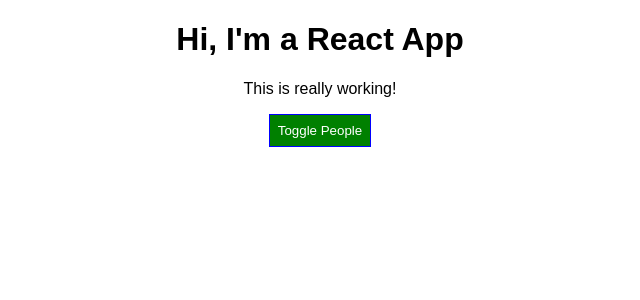
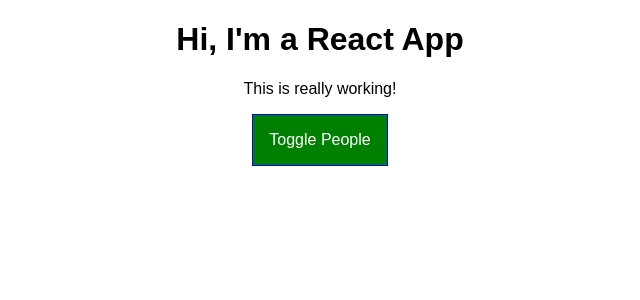
Before and after one commit to ND56/spring-2018-react-application, a React app: page / in a window 1280 px wide. Shown: the top 300 px of the page, without its empty margins (320-960 px from the left). Built offline with nearby package versions, Linux system fonts and the light colour scheme.

Commit message:
Added ErrorBoundary component to catch thrown errors from Person component

```diff
--- a/src/App.css
+++ b/src/App.css
@@ -9,3 +9,26 @@
 .bold {
   font-weight: bold;
 }
+
+.App button {
+  border: 1px solid blue;
+  padding: 16px;
+  background-color: green;
+  font: inherit;
+  color: white;
+  cursor: pointer;
+}
+
+.App button:hover {
+  background-color: lightgreen;
+  color: black;
+}
+
+.App button.Red {
+  background-color: red;
+}
+
+.App button.Red:hover {
+  background-color: salmon;
+  color: black;
+}
--- a/src/App.js
+++ b/src/App.js
@@ -1,6 +1,7 @@
 import React, { Component } from 'react';
 import classes from './App.css';
 import Person from './Person/Person'
+import ErrorBoundary from './ErrorBoundary/ErrorBoundary'
 
 class App extends Component {
   // app state
@@ -45,32 +46,35 @@
 
   // Render Method
   render() {
-
-    // styling objects
-    const buttonStyle = {
-      backgroundColor: 'green',
-      color: 'white',
-      border: '1px solid blue',
-      padding: '8px',
-      cursor: 'pointer',
-    }
-
     // Render helpers
+    let btnClass = ''
     let people = null
     if (this.state.showPeople) {
       people = (
         <div>
           {this.state.people.map((person, index) => {
-            return <Person
+            // Here we're wrapping our Person Component in our ErrorBoundary
+            // Component so we can handle thrown errors
+            // This is a higher-order Component; a Component we wrap others
+            // in with the goal of handling errors they might throw
+            // Need to move the key property to the outer-most element,
+            // so need to move it to the ErrorBoundary Comnponent
+            // NOTE: in production, you won't see the ErrorBoundary component,
+            // but it will work in production. You shouldn't be wrapping
+            // everything in these, just wrap code you think MIGHT fail
+            // and you can't control that; good tool to show a custom error
+            // message and not have the entire application fail
+            return <ErrorBoundary key={person.id}>
+              <Person
               click={() => this.deletePersonHandler(index)}
               name={person.name}
               age={person.age}
-              key={person.id}
               changed={(event) => this.nameChangedHandler(event, person.id)} />
+            </ErrorBoundary>
           })}
         </div>
       )
-      buttonStyle.backgroundColor = 'red'
+      btnClass = classes.Red
     }
 
     // need to update how we refer to these classes; no longer strings
@@ -90,7 +94,7 @@
         <p className={assignedClasses.join(' ')}>This is really working!</p>
 
         <button
-          style={buttonStyle}
+          className={btnClass}
           onClick={this.togglePeopleHandler}>Toggle People</button>
 
         {people}
--- /dev/null
+++ b/src/ErrorBoundary/ErrorBoundary.js
@@ -0,0 +1,33 @@
+import React, { Component } from 'react'
+
+class ErrorBoundary extends Component {
+state = {
+  hasError: false,
+  errorMessage: ''
+}
+
+// this property is a method that will receive errors if
+// they occur; these params are passed into this component
+// autiomatically by React
+componentDidCatch = (error, info) => {
+  // executed whenever a component wrapped in this
+  // throws an error
+  this.setState({ hasError: true, errorMessage: error })
+}
+
+  render() {
+    if (this.state.hasError) {
+      return <h1>{this.state.errorMessage}</h1>
+    } else {
+      // when accessing props in a component that extends
+      // Component, you need to include the "this"
+      // "this.props.children" is whatever we wrap
+      // inside of our ErrorBoundary Component
+      // So this is our default case; but if we get an error
+      // our other one will fire.
+      return this.props.children
+    }
+  }
+}
+
+export default ErrorBoundary
--- a/src/Person/Person.css
+++ b/src/Person/Person.css
@@ -7,3 +7,9 @@
   padding: 16px;
   text-align: center;
 }
+
+@media (min-width: 500px) {
+  .Person {
+    width: 450px;
+  }
+}
--- a/src/Person/Person.js
+++ b/src/Person/Person.js
@@ -2,6 +2,15 @@
 import classes from './Person.css'
 
 const person = (props) => {
+  // example code to throw an error if we know something could go wrong but
+  // it's out of our control; will throw to our ErrorBoundary component
+  // because we wrap our Person component inside the ErrorBoundary component.
+  const rnd = Math.random()
+
+  if (rnd > .7) {
+    throw new Error('Something went wrong')
+  }
+
   return (
     <div className={classes.Person}>
       <p onClick={props.click}>I'm {props.name} and I am {props.age} years old!</p>
```
